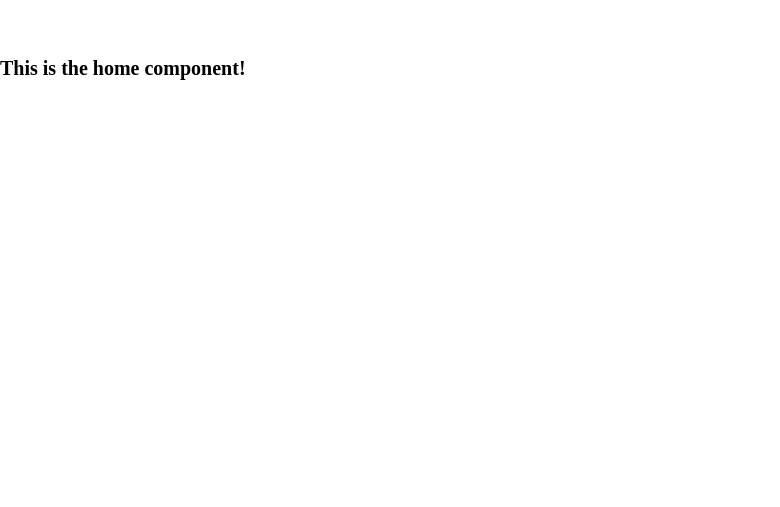
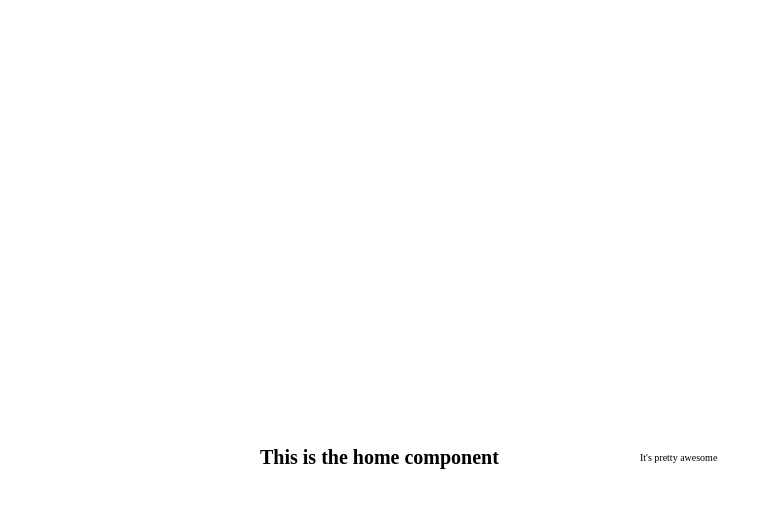
Before and after one commit to grand-rick/blog-template, an Angular app: page / in a window 1280 px wide. Shown: the part 743-1250 px from the top of the page, without its empty margins (0-780 px from the left). Before the commit the page ends 823 px from the top, so only its background shows below. Built offline with nearby package versions, Linux system fonts and the light colour scheme.

Commit message:
[chore]: Add content

```diff
--- a/src/app/components/home/home.component.html
+++ b/src/app/components/home/home.component.html
@@ -1 +1,4 @@
-<h1>This is the home component!</h1>
+<main class="container">
+    <h1>This is the home component</h1>
+    <p>It's pretty awesome</p>
+</main>
```
